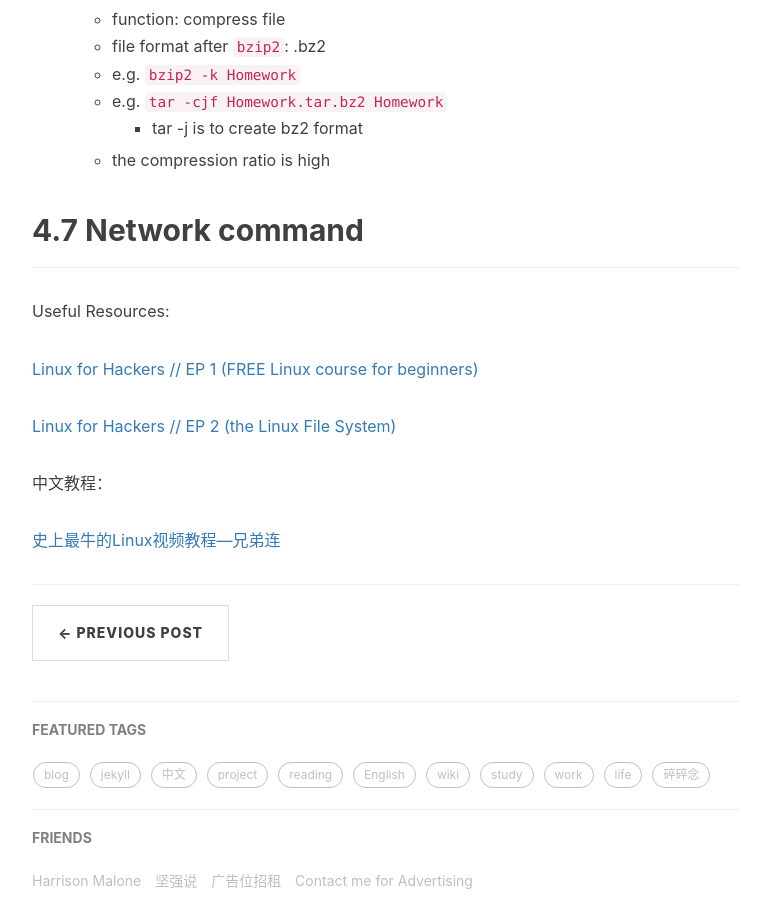
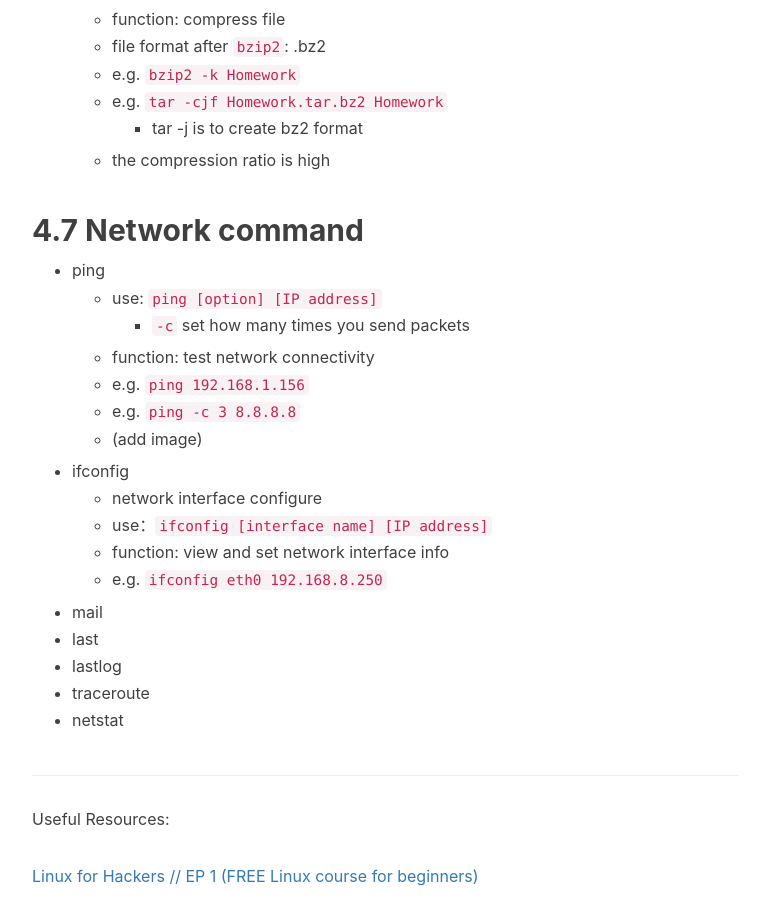
Before and after one commit to Lanzhou-J/Lanzhou-J.github.io, a Jekyll site: the page built from _posts/2021-11-22-DevOps-01-Linux.md, in a window 1280 px wide and 900 px high, scrolled down 11542 px. Shown: the whole window, without its empty margins (233-1003 px from the left). Built offline with Jekyll 4.4.1, drawn with Linux system fonts in a browser that asks for light colours; nearby versions of some CDN libraries; comment, search, counter and statistics services are not loaded.

Commit message:
add network commands ping & ifconfig

```diff
--- a/_posts/2021-11-22-DevOps-01-Linux.md
+++ b/_posts/2021-11-22-DevOps-01-Linux.md
@@ -398,6 +398,24 @@ Linux Principles
   - the compression ratio is high
 
 ## 4.7 Network command
+- ping
+  - use: `ping [option] [IP address]`
+    - `-c` set how many times you send packets
+  - function: test network connectivity
+  - e.g. `ping 192.168.1.156`
+  - e.g. `ping -c 3 8.8.8.8`
+  - (add image)
+
+- ifconfig
+  - network interface configure
+  - use：`ifconfig [interface name] [IP address]`
+  - function: view and set network interface info
+  - e.g. `ifconfig eth0 192.168.8.250`
+- mail
+- last
+- lastlog
+- traceroute
+- netstat
 
 ---
 
```
